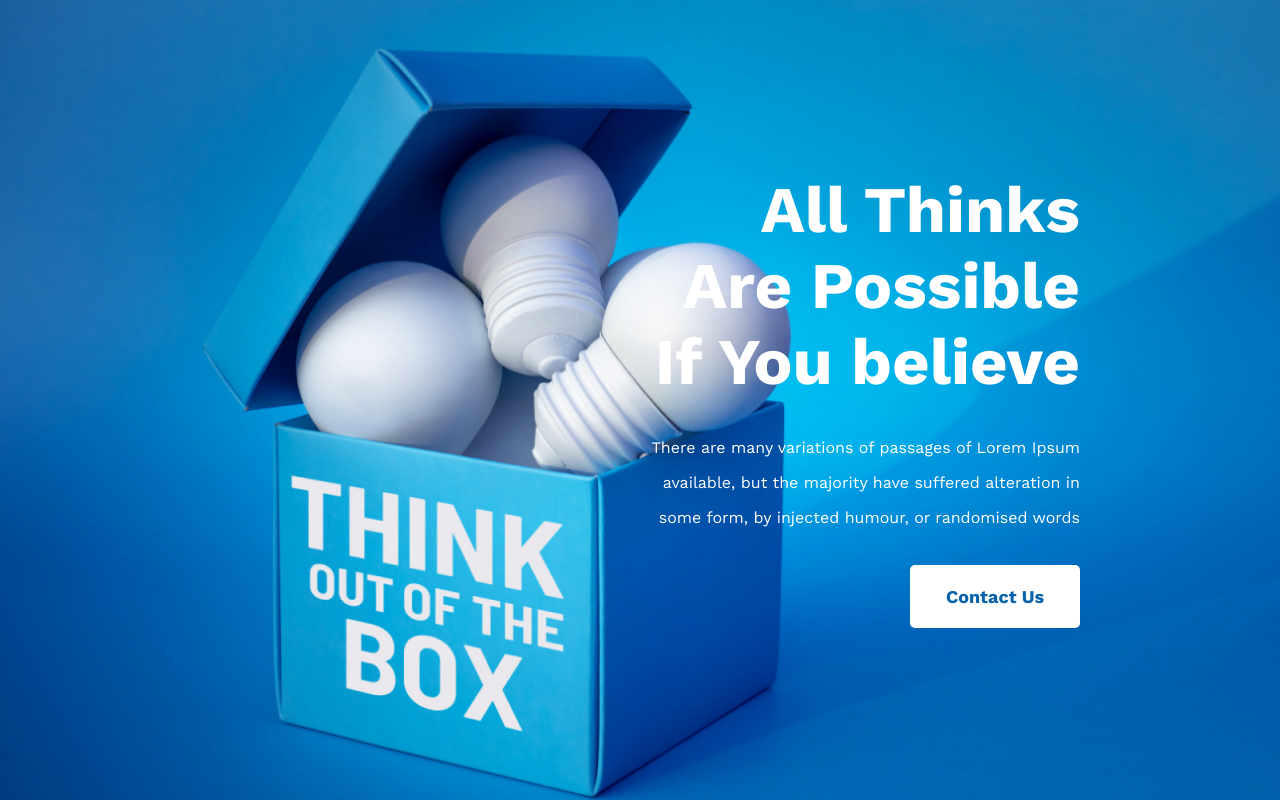
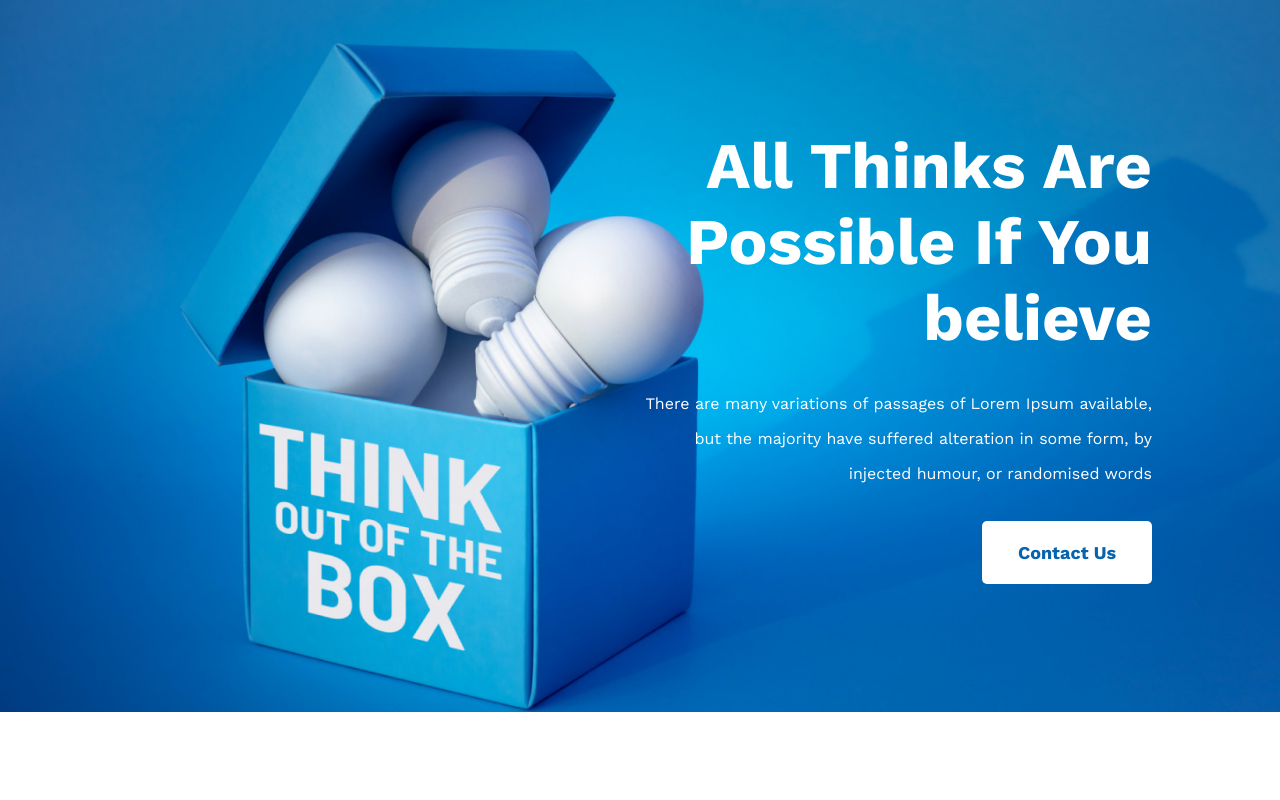
Before and after one commit to faridalam61/new-year-new-me, a plain HTML site: page index.html in a window 1280 px wide. Shown: the top 800 px of the page. Drawn offline with nearby package versions, Linux system fonts and the light colour scheme.

Commit message:
updated banner section

```diff
--- a/css/style.css
+++ b/css/style.css
@@ -14,9 +14,9 @@ main{
 }
 /* Banner styles  */
 .banner{
-    display:flex; align-items: center; padding: 0 200px 0 50%;  background-image: url('../images/banner/banner3.png'); background-size: cover; background-repeat: no-repeat; height: 100vh;
+    padding:10% 10% 10% 50%;  background-image: url('../images/banner/banner3.png'); background-size: cover; background-repeat: no-repeat; text-align: right;  max-height: 800px;
 }
-.banner-items{text-align: right;}
+
 
 .banner-title{
     color: #fff; font-weight: 700; font-size: 65px;
--- a/index.html
+++ b/index.html
@@ -13,11 +13,11 @@
 <body>
     <!-- Banner section -->
     <header class="banner">
-        <div class="banner-items">
+
             <h1 class="banner-title">All Thinks Are Possible If You believe</h1>
             <p class="banner-description">There are many variations of passages of Lorem Ipsum available, but the majority have suffered alteration in some form, by injected humour, or randomised words</p>
             <button class="btn-primary">Contact Us</button>
-        </div>
+
 
     </header>
 
```
